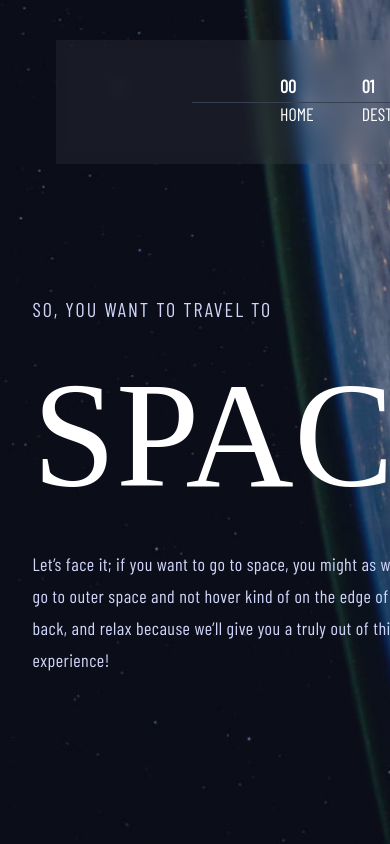
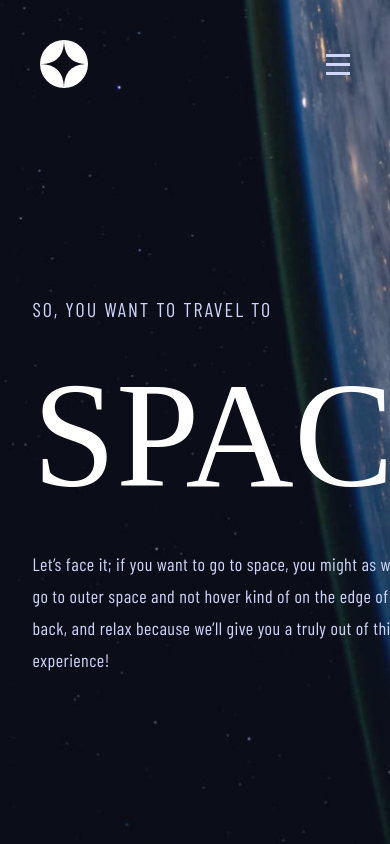
Before and after one commit to Renz757/space-tourism, a React (Vite) app: page / in a window 390 px wide. Shown: the top 844 px of the page. Built offline with nearby package versions, Linux system fonts and the light colour scheme; the HTML template or start-up script is replaced by a standard one; a web font is replaced by a local one.

Commit message:
responsive styling

```diff
--- a/src/components/Nav.tsx
+++ b/src/components/Nav.tsx
@@ -1,27 +1,31 @@
 const Nav = () => {
     return (
         <>
-            <nav className='flex justify-between mt-10 items-center fixed z-20 w-full'>
+            {/* <nav className='flex justify-between mt-10 items-center fixed z-20 w-full'> */}
+            <nav className='flex fixed z-10 w-full justify-between items-center p-10 md:p-0 lg:mt-10'>
                 {/* logo */}
-                <div className="ml-14">
+                <div className="md:ml-14">
                     <img src='../../assets/shared/logo.svg' />
                 </div>
 
                 {/* nav line */}
-                <div className="h-[0.5px] w-96 bg-gray-700 absolute left-48 z-30">
+                <div className="hidden lg:inline-block h-[0.5px] w-96 bg-gray-700 absolute left-40 z-30">
 
                 </div>
                 {/* nav items */}
                 <ul className='
-                    flex items-center space-x-12
-                    text-white text-lg font-barlow px-56
-                    bg-[#979797] bg-opacity-10 backdrop-blur
+                    hidden text-white tracking-widest
+                    md:flex md:bg-[#151923] md:space-x-6 md:px-20 font-barlow
+                    lg:px-54 lg:bg-[#979797] lg:space-x-12 lg:bg-opacity-10 lg:backdrop-blur
                 '>
-                    <li className="py-8 cursor-pointer border-b-4 border-tropicalBlue border-opacity-0 hover:border-white transition ease-in-out delay-75"><span className="font-barlow font-bold mr-2">00</span> HOME</li>
-                    <li className="py-8 cursor-pointer border-b-4 border-tropicalBlue border-opacity-0 hover:border-white transition ease-in-out delay-75"><span className="font-barlow font-bold mr-2">01</span> DESTINATION</li>
-                    <li className="py-8 cursor-pointer border-b-4 border-tropicalBlue border-opacity-0 hover:border-white transition ease-in-out delay-75"><span className="font-barlow font-bold mr-2">02</span> CREW</li>
-                    <li className="py-8 cursor-pointer border-b-4 border-tropicalBlue border-opacity-0 hover:border-white transition ease-in-out delay-75"><span className="font-barlow font-bold mr-2">03</span> TECHNOLOGY</li>
+                    <li className="py-8 cursor-pointer border-b-4 border-tropicalBlue border-opacity-0 hover:border-white transition ease-in-out delay-75"><span className="hidden lg:inline-block font-barlow font-bold mr-2">00</span> HOME</li>
+                    <li className="py-8 cursor-pointer border-b-4 border-tropicalBlue border-opacity-0 hover:border-white transition ease-in-out delay-75"><span className="hidden lg:inline-block font-barlow font-bold mr-2">01</span> DESTINATION</li>
+                    <li className="py-8 cursor-pointer border-b-4 border-tropicalBlue border-opacity-0 hover:border-white transition ease-in-out delay-75"><span className="hidden lg:inline-block font-barlow font-bold mr-2">02</span> CREW</li>
+                    <li className="py-8 cursor-pointer border-b-4 border-tropicalBlue border-opacity-0 hover:border-white transition ease-in-out delay-75"><span className="hidden lg:inline-block font-barlow font-bold mr-2">03</span> TECHNOLOGY</li>
                 </ul>
+                <div className="cursor-pointer md:hidden">
+                    <img src="../../assets/shared/icon-hamburger.svg"/>
+                </div>
             </nav>
         </>
     )
```
